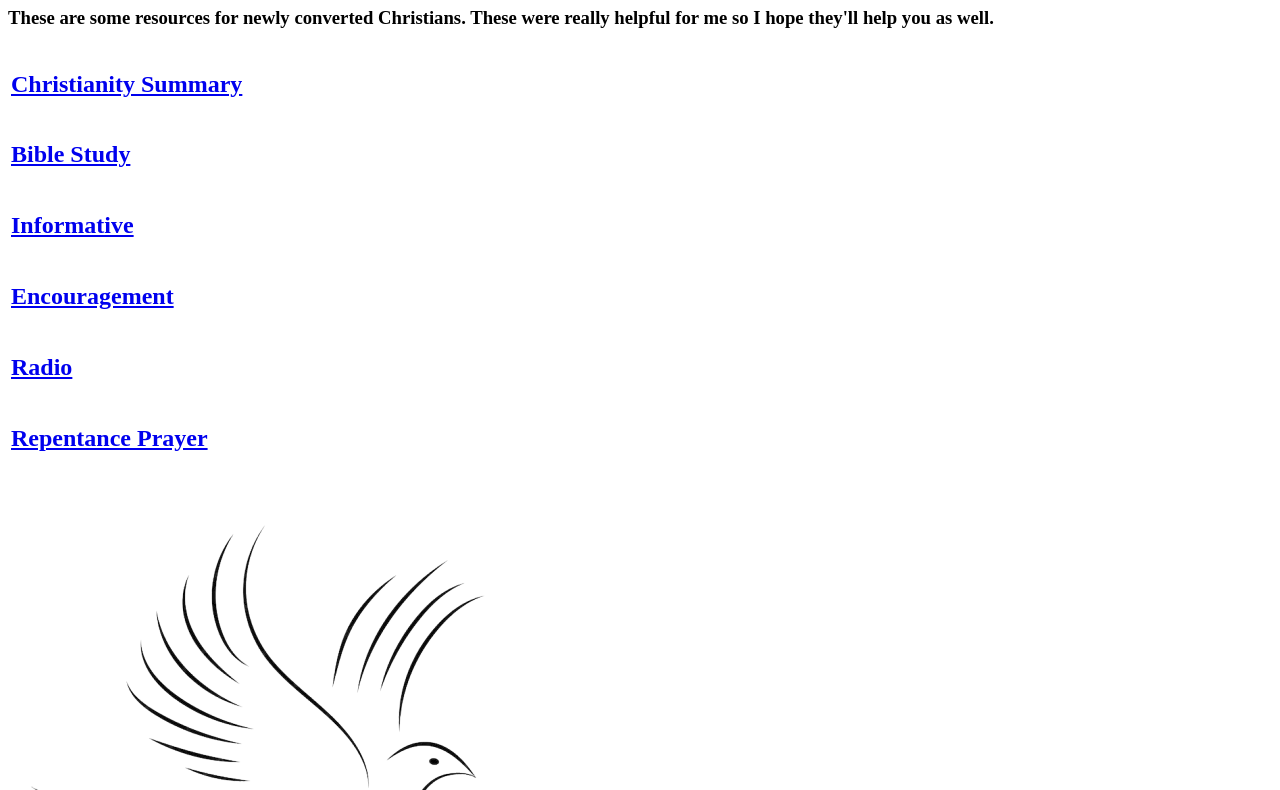
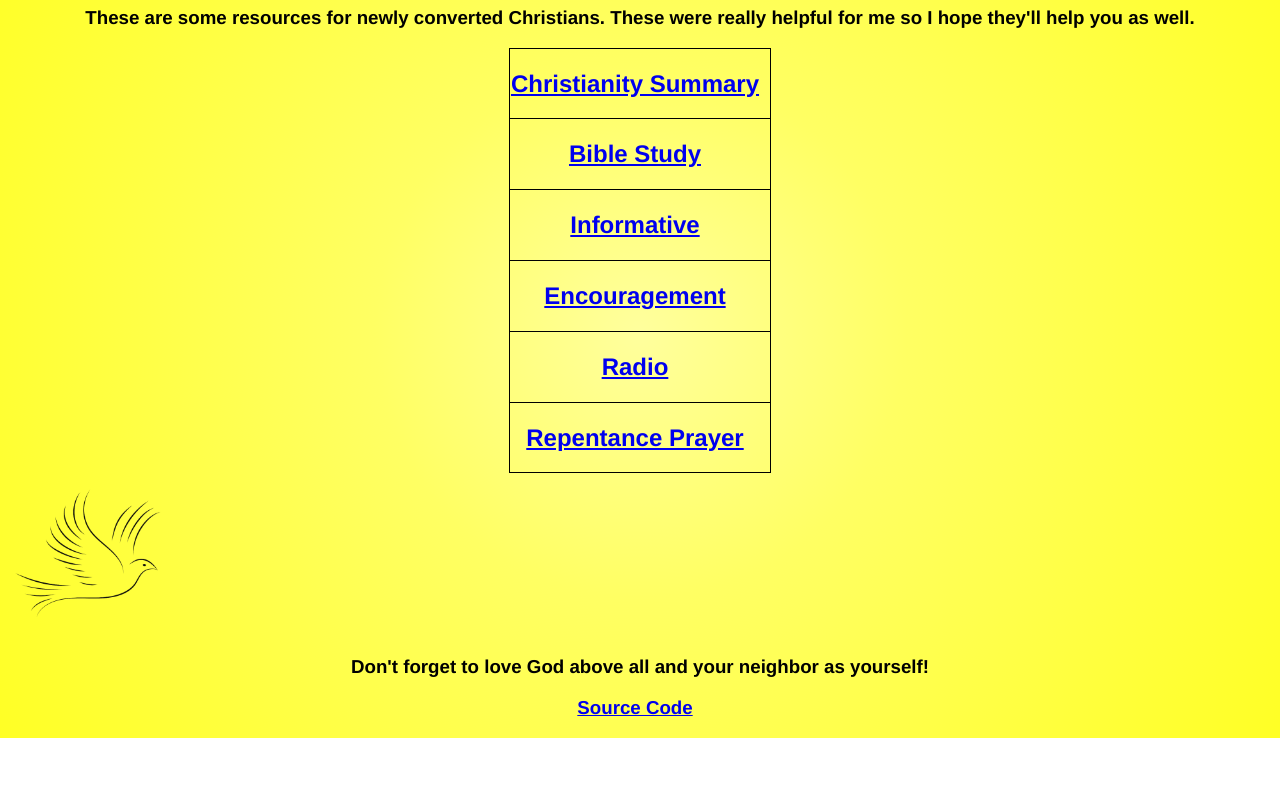
Before and after one commit to SaintSurfy/laughing-memory, a plain HTML site: page index.html in a window 1280 px wide. Shown: the part 73-863 px from the top of the page. After the commit the page ends 811 px from the top, so only its background shows below. Drawn offline with Linux system fonts and the light colour scheme; the site is published under a folder, as on GitHub Pages, so addresses that start at the root find nothing.

Commit message:
Updated index.html

```diff
--- a/index.html
+++ b/index.html
@@ -4,7 +4,7 @@
     <meta charset="UTF-8">
     <meta name="viewport" content="width=device-width, initial-scale=1.0">
     <title>Saint Surfy's Righteous Resources</title>
-    <link href="/stylesheets/style.css" rel="stylesheet" type="text/css" media="all">
+    <link href="./stylesheets/style.css" rel="stylesheet" type="text/css" media="all">
   </head>
   <body>
     <div id='introduction'>
```
